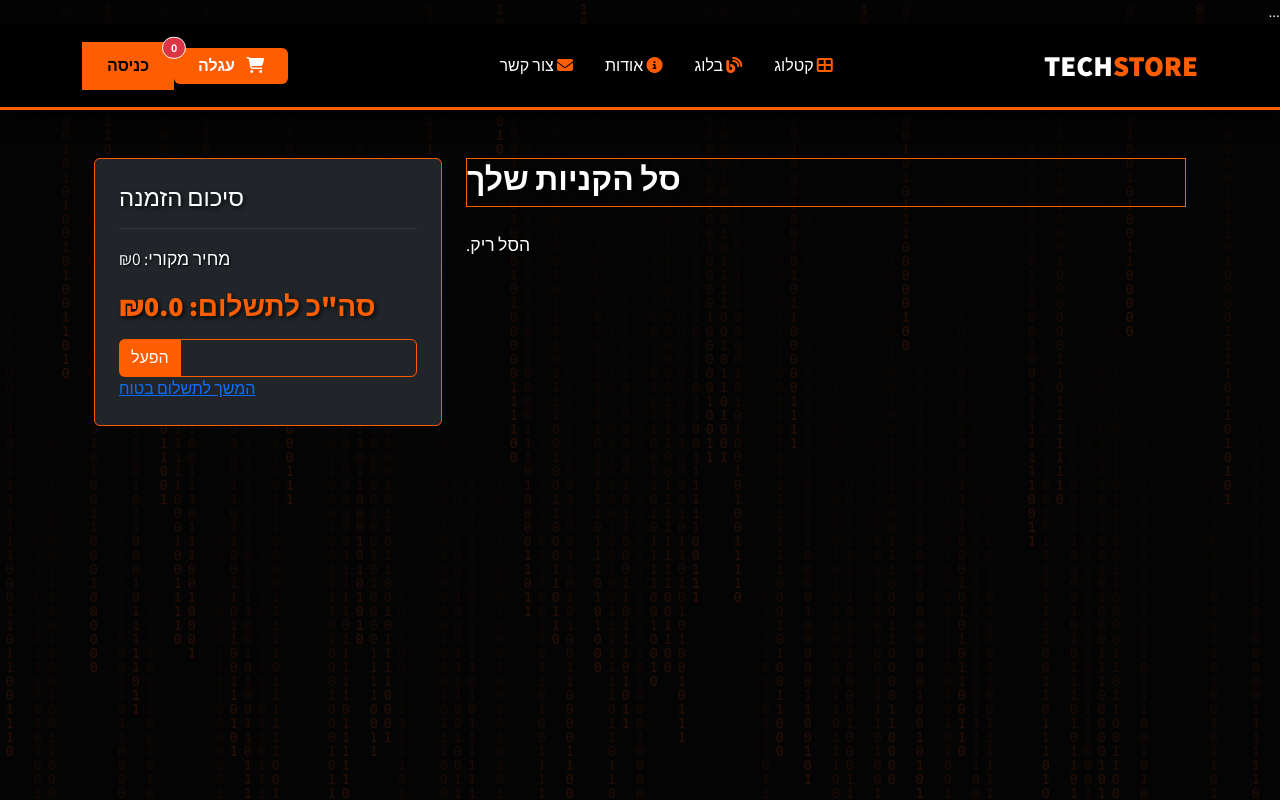
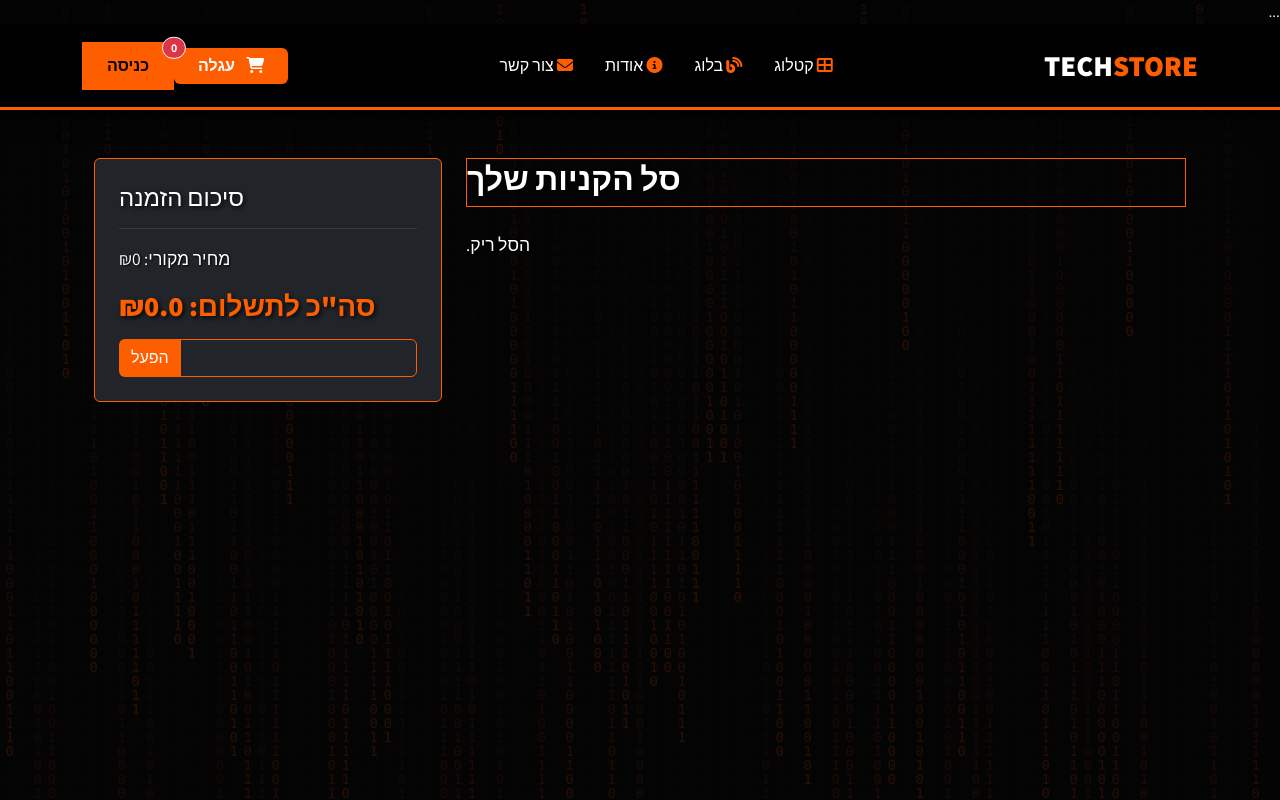
Before and after one commit to asher413/SoftwareStore, a Django app: page /cart/ in a window 1280 px wide. Run offline with Django 5.2, Linux system fonts and the light colour scheme.

Commit message:
Update cart.html

```diff
--- a/store/templates/store/cart.html
+++ b/store/templates/store/cart.html
@@ -34,9 +34,11 @@
                     </div>
                 </form>
 
-            <a href="{% url 'create_checkout_session' product.id %}" class="your-button-class">
-                המשך לתשלום בטוח
-            </a>
+            {% if softwares %}
+                <a href="{% url 'create_checkout_session' softwares.0.id %}" class="btn btn-orange">
+                    המשך לתשלום בטוח
+                </a>
+           {% endif %}
           </div>
         </div>
     </div>
```
